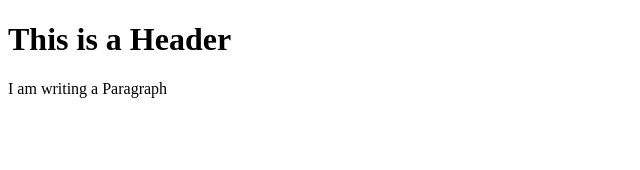
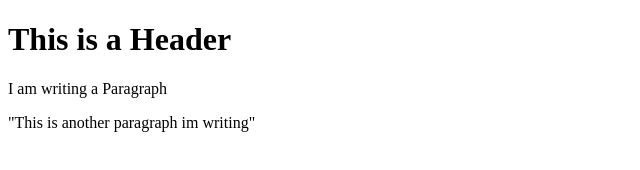
Before and after one commit to sreeja12/git-test, a plain HTML site: page index.html in a window 1280 px wide. Shown: the whole page, without its empty margins (0-640 px from the left). Drawn offline with Linux system fonts and the light colour scheme.

Commit message:
Third commit

```diff
--- a/index.html
+++ b/index.html
@@ -3,5 +3,6 @@
     <body>
         <h1>This is a Header</h1>
         <p>I am writing a Paragraph</p>
+        <p>"This is another paragraph im writing"</p>
     </body>
 </html>
```
